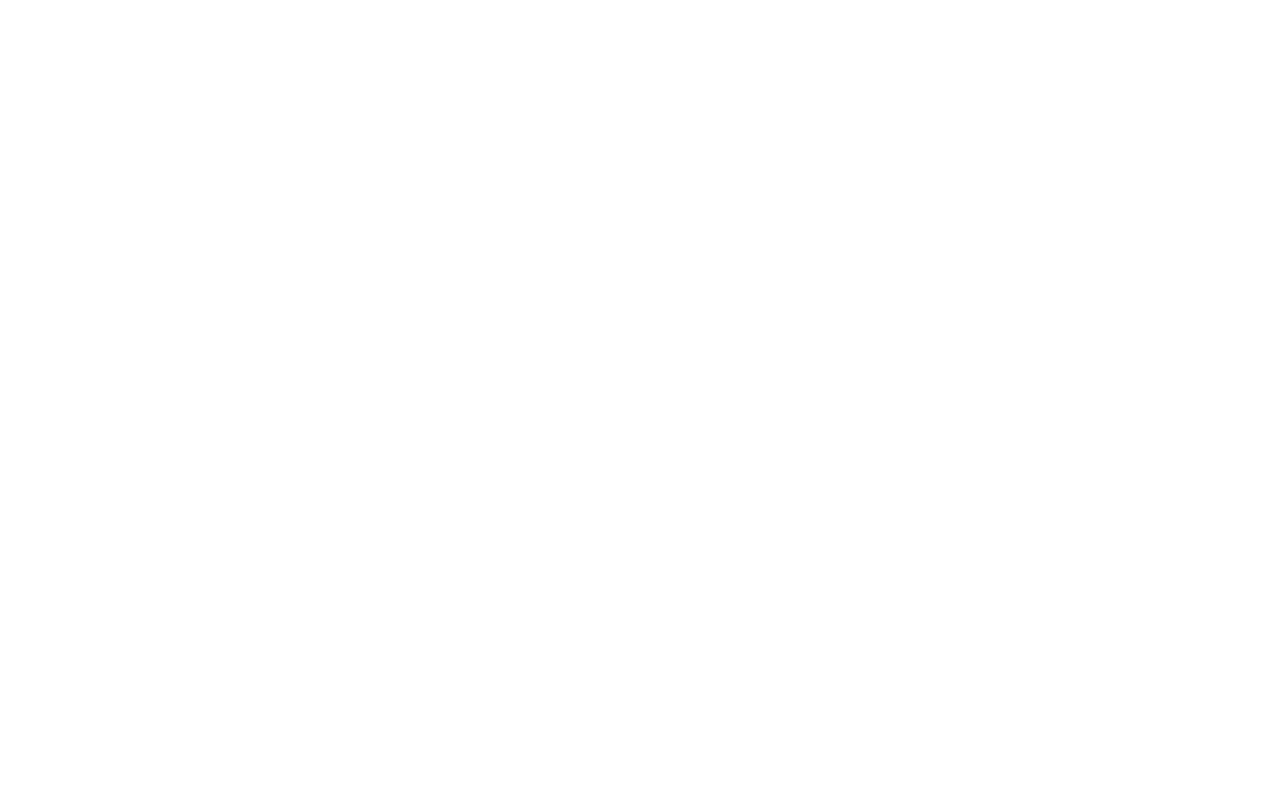
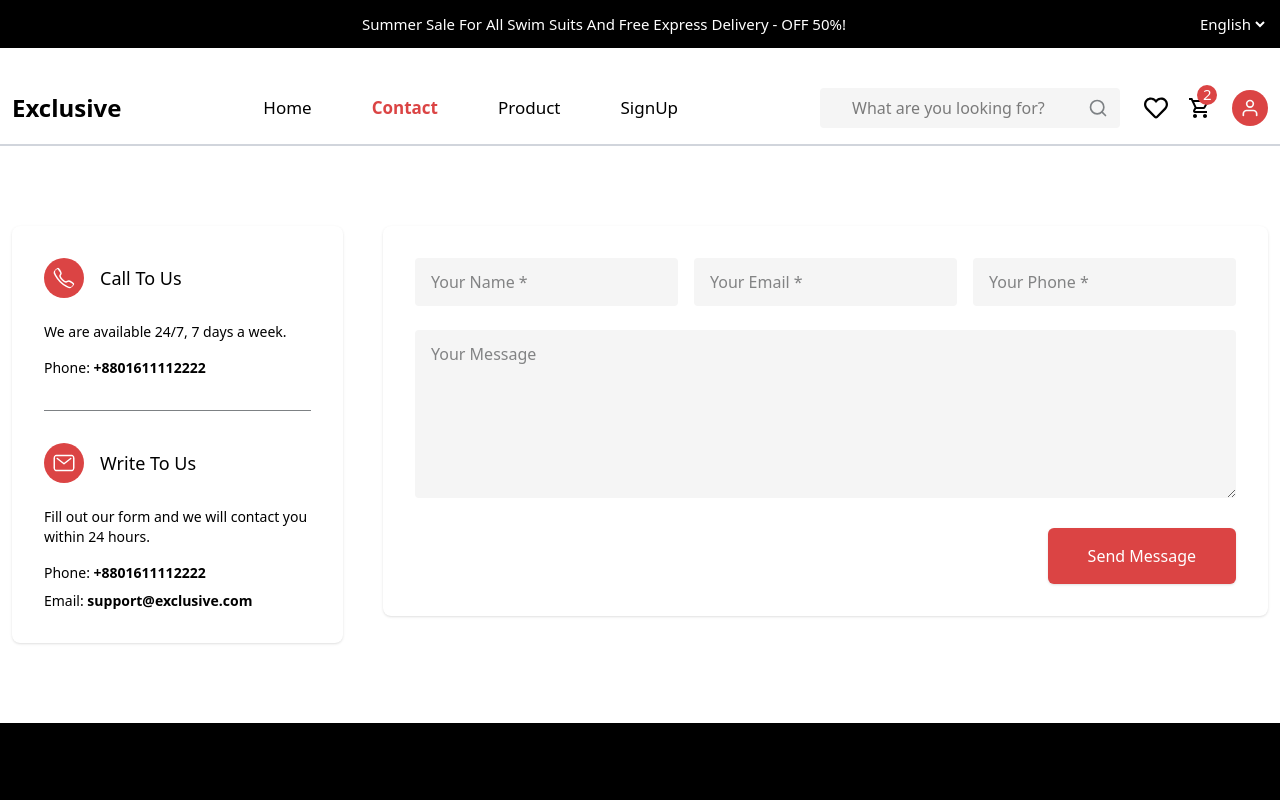
Before and after one commit to saimunhasanrifat14/Full-E-Commerce-website, a React (Vite) app: page /contact in a window 1280 px wide. Before the commit this address had no page. Shown: the top 800 px of the page. Built offline with nearby package versions, Linux system fonts and the light colour scheme.

Commit message:
add contact page

```diff
--- a/src/App.jsx
+++ b/src/App.jsx
@@ -4,6 +4,7 @@
 import Home from "./Pages/Home";
 import SignUp from "./Pages/SignUp"
 import Login from "./Pages/Login"
+import Contact from "./Pages/Contact"
 
 const App = () => {
   return (
@@ -12,6 +13,7 @@
         <Route index element={<Home />} />
         <Route path="signup" element={<SignUp />} />
         <Route path="login" element={<Login />} />
+        <Route path="contact" element={<Contact />} />
       </Route>
     </Routes>
   );
--- a/src/CommonComponents/ProductCard.jsx
+++ b/src/CommonComponents/ProductCard.jsx
@@ -4,6 +4,7 @@
 import { MdOutlineRemoveRedEye } from "react-icons/md";
 import Product from "../assets/Home/product.png";
 import useCalculateDiscount from "../Hooks/useCalculateDiscount";
+import Star from "./Star";
 const ProductCard = ({ itemData }) => {
   return (
     <>
@@ -52,10 +53,7 @@
               </span>
             </div>
             <div className="flex items-center gap-x-1 cursor-pointer text-yellow-400">
-              {[...Array(4)].map((_, i) => (
-                <FaStar key={i} />
-              ))}
-              <FaStar className="opacity-30" />
+              <Star rating={itemData?.rating} />
               <h3 className="text-TextBlack opacity-50 font-medium text-lg font-popins ml-1">
                 {`(${itemData?.reviews?.length})`}
               </h3>
--- /dev/null
+++ b/src/CommonComponents/Star.jsx
@@ -0,0 +1,20 @@
+import React from "react";
+import { IoIosStar } from "react-icons/io";
+import { IoStarHalfOutline, IoStarOutline } from "react-icons/io5";
+
+const Star = ({ rating = 3.5 }) => {
+  const stars = Array.from({ length: 5 }, (_, index) => {
+    if (rating >= index + 1) {
+      return <IoIosStar key={index} className="text-yellow-500 text-xl" />;
+    } else if (rating >= index + 0.5) {
+      return (
+        <IoStarHalfOutline key={index} className="text-yellow-500 text-xl" />
+      );
+    } else {
+      return <IoStarOutline  key={index} className="text-gray-500 text-xl" />;
+    }
+  });
+  return <div className="flex items-center gap-x-1">{stars}</div>;
+};
+
+export default Star;
--- /dev/null
+++ b/src/Pages/Contact.jsx
@@ -0,0 +1,98 @@
+import React from "react";
+import { IoCallOutline, IoMailOutline } from "react-icons/io5";
+
+const Contact = () => {
+  return (
+    <div className="my-20">
+      <div className="container">
+        {/* <BreadCrumb /> */}
+
+        <div className="flex flex-col md:flex-row gap-10 mt-10">
+          {/* Left: Contact Info */}
+          <div className="w-full md:w-[30%] p-8 shadow-sm rounded-lg bg-BGWhite">
+            {/* Call To Us */}
+            <div className="border-b border-GraySemiDark pb-8">
+              <div className="flex items-center gap-4">
+                <IoCallOutline className="w-10 h-10 p-2 rounded-full bg-BGRed text-white" />
+                <h2 className="text-lg font-medium font-popins text-TextBlack">
+                  Call To Us
+                </h2>
+              </div>
+              <p className="text-sm font-normal font-popins text-TextBlack mt-6">
+                We are available 24/7, 7 days a week.
+              </p>
+              <p className="text-sm font-normal font-popins text-TextBlack mt-4">
+                Phone: <span className="font-semibold">+8801611112222</span>
+              </p>
+            </div>
+
+            {/* Write To Us */}
+            <div className="mt-8">
+              <div className="flex items-center gap-4">
+                <IoMailOutline className="w-10 h-10 p-2 rounded-full bg-BGRed text-white" />
+                <h2 className="text-lg font-medium font-popins text-TextBlack">
+                  Write To Us
+                </h2>
+              </div>
+              <p className="text-sm font-normal font-popins text-TextBlack mt-6">
+                Fill out our form and we will contact you within 24 hours.
+              </p>
+              <p className="text-sm font-normal font-popins text-TextBlack mt-4">
+                Phone: <span className="font-semibold">+8801611112222</span>
+              </p>
+              <p className="text-sm font-normal font-popins text-TextBlack mt-2">
+                Email:{" "}
+                <span className="font-semibold">support@exclusive.com</span>
+              </p>
+            </div>
+          </div>
+
+          {/* Right: Contact Form */}
+          <div className="w-full md:flex-1">
+            <div className="bg-BGWhite p-8 rounded-lg shadow-sm w-full">
+              <form className="space-y-6">
+                {/* Name, Email, Phone */}
+                <div className="flex flex-col md:flex-row gap-4">
+                  <input
+                    type="text"
+                    placeholder="Your Name *"
+                    className="flex-1 py-3 px-4 bg-GrayLight placeholder:text-GrayDark/60 text-md focus:outline-none rounded"
+                  />
+                  <input
+                    type="email"
+                    placeholder="Your Email *"
+                    className="flex-1 py-3 px-4 bg-GrayLight placeholder:text-GrayDark/60 text-md focus:outline-none rounded"
+                  />
+                  <input
+                    type="text"
+                    placeholder="Your Phone *"
+                    className="flex-1 py-3 px-4 bg-GrayLight placeholder:text-GrayDark/60 text-md focus:outline-none rounded"
+                  />
+                </div>
+
+                {/* Message */}
+                <textarea
+                  rows="6"
+                  placeholder="Your Message"
+                  className="w-full py-3 px-4 bg-GrayLight placeholder:text-GrayDark/60 text-md focus:outline-none rounded"
+                ></textarea>
+
+                {/* Submit Button */}
+                <div className="text-right">
+                  <button
+                    type="submit"
+                    className="inline-flex items-center px-10 py-4 bg-BGRed text-white text-md font-medium rounded-md shadow-sm hover:bg-HoverRed focus:outline-none focus:ring-2 focus:ring-offset-2 focus:ring-BGRed cursor-pointer"
+                  >
+                    Send Message
+                  </button>
+                </div>
+              </form>
+            </div>
+          </div>
+        </div>
+      </div>
+    </div>
+  );
+};
+
+export default Contact;
```
